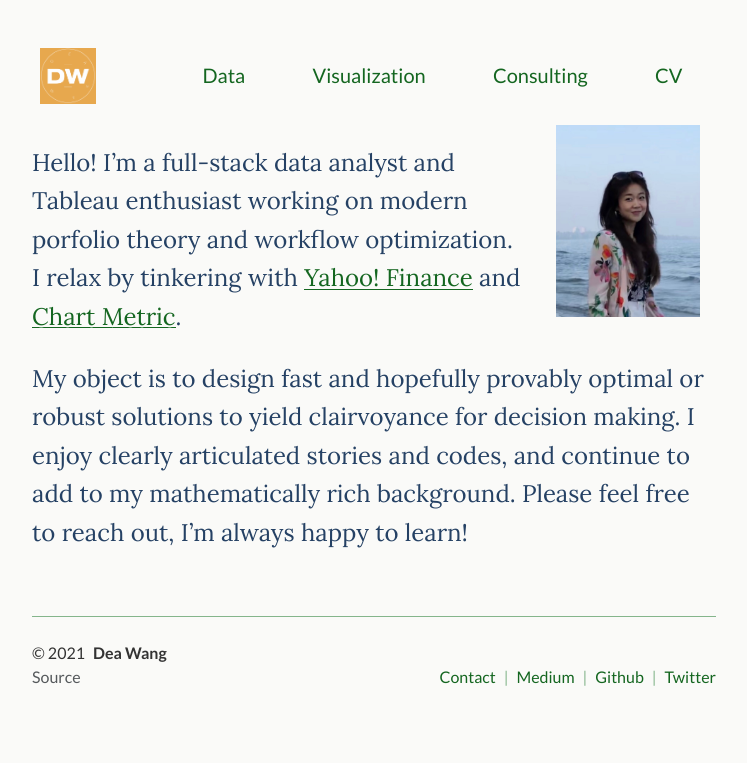
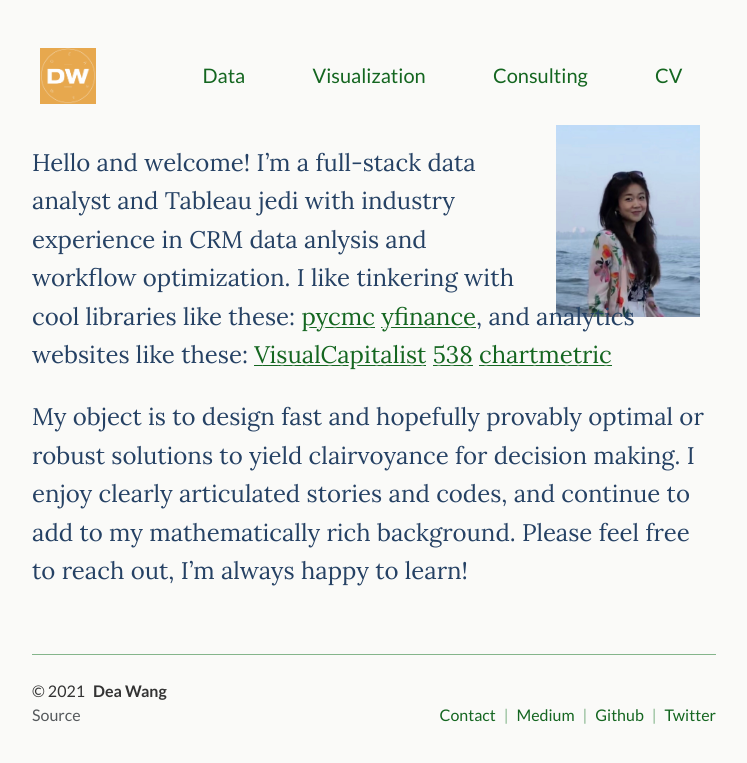
Before and after one commit to deawyk/deawyk.github.io, a Jekyll site: the page built from index.md, in a window 1280 px wide. Shown: the top 763 px of the page, without its empty margins (266-1013 px from the left). Built offline with Jekyll 4.4.1, drawn with Linux system fonts in a browser that asks for light colours.

Commit message:
Update index.md

```diff
--- a/index.md
+++ b/index.md
@@ -14,7 +14,7 @@
 {:/}
 
 <div class="lead lead-about">
-Hello! I'm a full-stack data analyst and Tableau enthusiast working on modern porfolio theory and workflow optimization. I relax by tinkering with [Yahoo! Finance](https://pypi.org/project/yfinance/) and [Chart Metric](https://www.chartmetric.com/).
+Hello and welcome! I'm a full-stack data analyst and Tableau jedi with industry experience in CRM data anlysis and workflow optimization. I like tinkering with cool libraries like these: [pycmc](https://pypi.org/project/pycmc/) [yfinance](https://pypi.org/project/yfinance/), and analytics websites like these: [VisualCapitalist](https://www.visualcapitalist.com) [538](fivethirtyeight.com) [chartmetric](https://www.chartmetric.com/)
 
 My object is to design fast and hopefully provably optimal or robust solutions to yield clairvoyance for decision making. I enjoy clearly articulated stories and codes, and continue to add to my mathematically rich background. Please feel free to reach out, I'm always happy to learn!
 </div>
```
